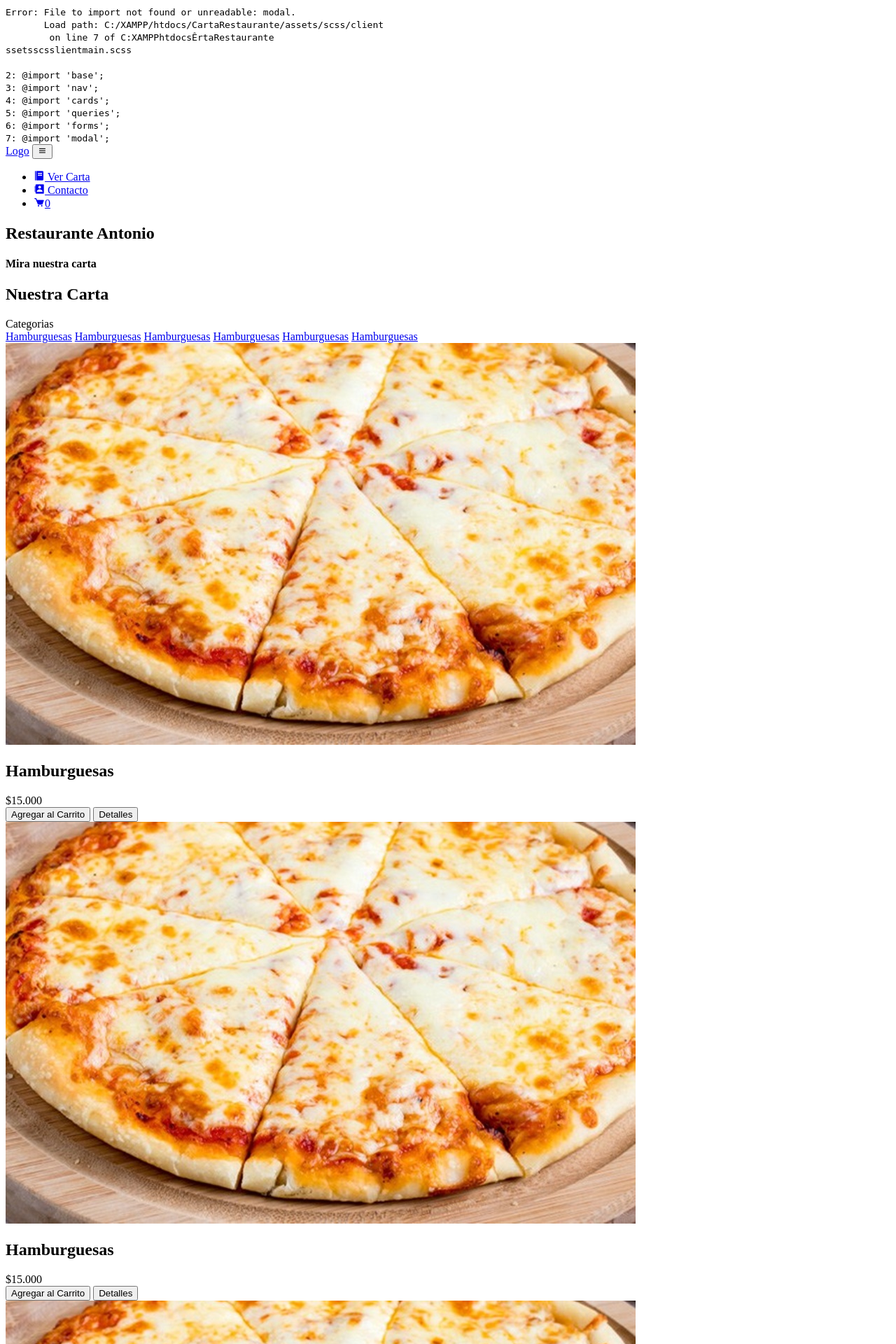
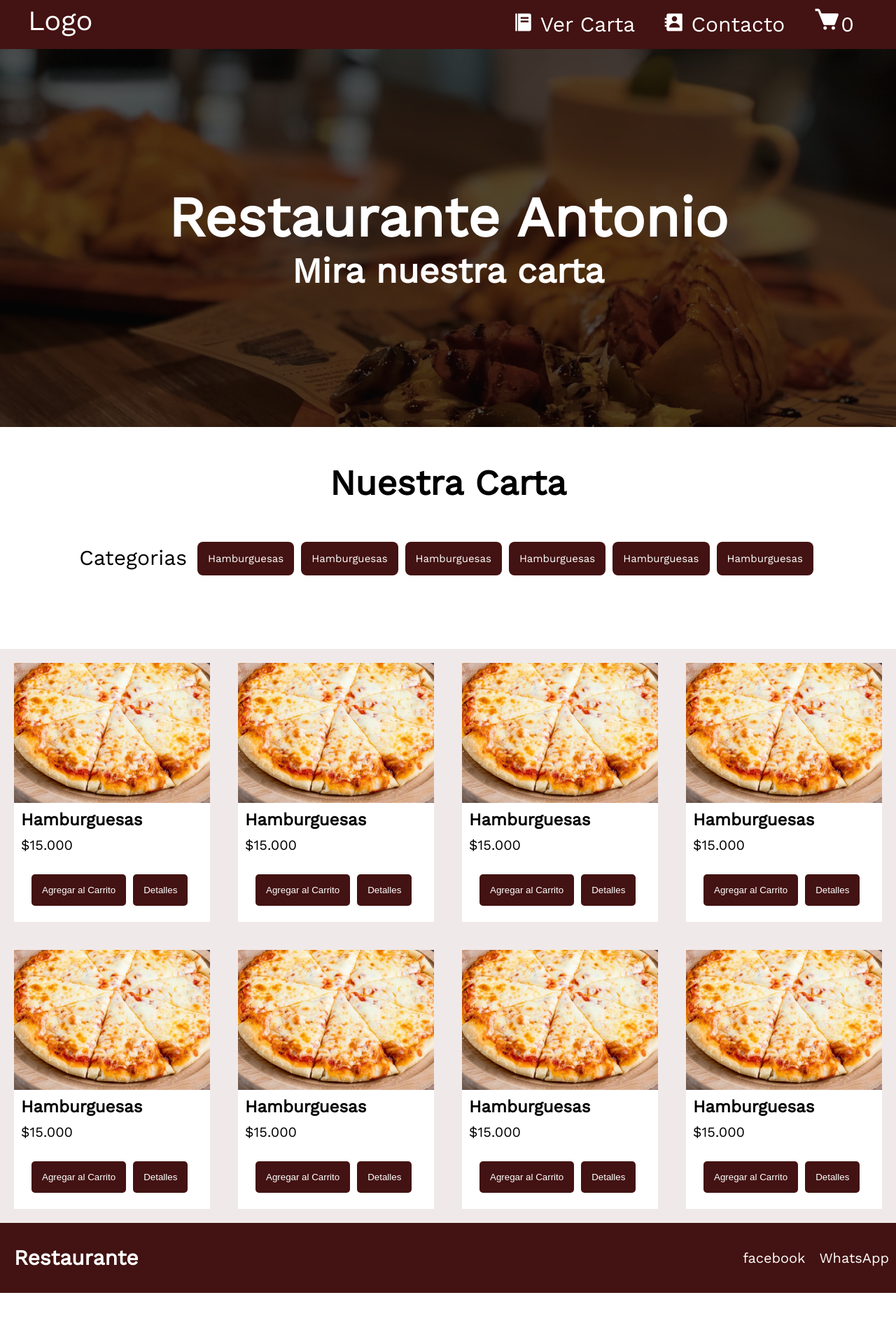
Before and after one commit to dantech99/CartaWeb, a PHP site: page / in a window 1280 px wide. Shown: the top 1920 px of the page at 70% size. After the commit the page ends 1847 px from the top, so only its background shows below. Run offline with PHP 8.4, Linux system fonts and the light colour scheme.

Commit message:
logica de negocio fase 1

```diff
--- a/admin/popus/modal.html
+++ b/admin/popus/Add.html
@@ -10,7 +10,7 @@
                 <div class="form-flex">
                 <div class="form-flex-one">
                     <label for="file-2">Imagen</label>
-                    <input type="file" name="" id="" class="file-input">
+                    <input type="file" name="imgTumbnail" id="" class="file-input">
                 </div>
 
                     <div class="form-flex-two">
@@ -27,7 +27,7 @@
 
                 <div class="form-text">
                     <label for="nombre">Nombre del producto</label>
-                    <input type="text" name="nombre" id="nombre">
+                    <input type="text" name="nombreP" id="nombreP">
                 </div>
 
 
--- a/assets/scss/client/main.css
+++ b/assets/scss/client/main.css
@@ -1,52 +1,433 @@
-/*
-Error: File to import not found or unreadable: modal.
-       Load path: C:/XAMPP/htdocs/CartaRestaurante/assets/scss/client
-        on line 7 of C:\XAMPP\htdocs\CartaRestaurante\assets\scss\client\main.scss
+@charset "UTF-8";
+/* variables de color */
+:root {
+  --primary-color-nav: #431212;
+  --primary-color-twxt: #fff;
+  --primary-color-btn: #431212; }
 
-2: @import 'base';
-3: @import 'nav';
-4: @import 'cards';
-5: @import 'queries';
-6: @import 'forms';
-7: @import 'modal';
+/* normalice */
+* {
+  padding: 0;
+  margin: 0;
+  box-sizing: border-box; }
 
-Backtrace:
-C:\XAMPP\htdocs\CartaRestaurante\assets\scss\client\main.scss:7
-C:/Program Files (x86)/Koala/rubygems/gems/sass-3.5.2/lib/sass/tree/import_node.rb:67:in `rescue in import'
-C:/Program Files (x86)/Koala/rubygems/gems/sass-3.5.2/lib/sass/tree/import_node.rb:45:in `import'
-C:/Program Files (x86)/Koala/rubygems/gems/sass-3.5.2/lib/sass/tree/import_node.rb:28:in `imported_file'
-C:/Program Files (x86)/Koala/rubygems/gems/sass-3.5.2/lib/sass/tree/import_node.rb:37:in `css_import?'
-C:/Program Files (x86)/Koala/rubygems/gems/sass-3.5.2/lib/sass/tree/visitors/perform.rb:314:in `visit_import'
-C:/Program Files (x86)/Koala/rubygems/gems/sass-3.5.2/lib/sass/tree/visitors/base.rb:36:in `visit'
-C:/Program Files (x86)/Koala/rubygems/gems/sass-3.5.2/lib/sass/tree/visitors/perform.rb:162:in `block in visit'
-C:/Program Files (x86)/Koala/rubygems/gems/sass-3.5.2/lib/sass/stack.rb:79:in `block in with_base'
-C:/Program Files (x86)/Koala/rubygems/gems/sass-3.5.2/lib/sass/stack.rb:135:in `with_frame'
-C:/Program Files (x86)/Koala/rubygems/gems/sass-3.5.2/lib/sass/stack.rb:79:in `with_base'
-C:/Program Files (x86)/Koala/rubygems/gems/sass-3.5.2/lib/sass/tree/visitors/perform.rb:162:in `visit'
-C:/Program Files (x86)/Koala/rubygems/gems/sass-3.5.2/lib/sass/tree/visitors/base.rb:52:in `block in visit_children'
-C:/Program Files (x86)/Koala/rubygems/gems/sass-3.5.2/lib/sass/tree/visitors/base.rb:52:in `map'
-C:/Program Files (x86)/Koala/rubygems/gems/sass-3.5.2/lib/sass/tree/visitors/base.rb:52:in `visit_children'
-C:/Program Files (x86)/Koala/rubygems/gems/sass-3.5.2/lib/sass/tree/visitors/perform.rb:171:in `block in visit_children'
-C:/Program Files (x86)/Koala/rubygems/gems/sass-3.5.2/lib/sass/tree/visitors/perform.rb:183:in `with_environment'
-C:/Program Files (x86)/Koala/rubygems/gems/sass-3.5.2/lib/sass/tree/visitors/perform.rb:170:in `visit_children'
-C:/Program Files (x86)/Koala/rubygems/gems/sass-3.5.2/lib/sass/tree/visitors/base.rb:36:in `block in visit'
-C:/Program Files (x86)/Koala/rubygems/gems/sass-3.5.2/lib/sass/tree/visitors/perform.rb:190:in `visit_root'
-C:/Program Files (x86)/Koala/rubygems/gems/sass-3.5.2/lib/sass/tree/visitors/base.rb:36:in `visit'
-C:/Program Files (x86)/Koala/rubygems/gems/sass-3.5.2/lib/sass/tree/visitors/perform.rb:161:in `visit'
-C:/Program Files (x86)/Koala/rubygems/gems/sass-3.5.2/lib/sass/tree/visitors/perform.rb:10:in `visit'
-C:/Program Files (x86)/Koala/rubygems/gems/sass-3.5.2/lib/sass/tree/root_node.rb:36:in `css_tree'
-C:/Program Files (x86)/Koala/rubygems/gems/sass-3.5.2/lib/sass/tree/root_node.rb:29:in `render_with_sourcemap'
-C:/Program Files (x86)/Koala/rubygems/gems/sass-3.5.2/lib/sass/engine.rb:389:in `_render_with_sourcemap'
-C:/Program Files (x86)/Koala/rubygems/gems/sass-3.5.2/lib/sass/engine.rb:307:in `render_with_sourcemap'
-C:/Program Files (x86)/Koala/rubygems/gems/sass-3.5.2/lib/sass/exec/sass_scss.rb:391:in `run'
-C:/Program Files (x86)/Koala/rubygems/gems/sass-3.5.2/lib/sass/exec/sass_scss.rb:63:in `process_result'
-C:/Program Files (x86)/Koala/rubygems/gems/sass-3.5.2/lib/sass/exec/base.rb:52:in `parse'
-C:/Program Files (x86)/Koala/rubygems/gems/sass-3.5.2/lib/sass/exec/base.rb:19:in `parse!'
-C:/Program Files (x86)/Koala/rubygems/gems/sass-3.5.2/bin/sass:13:in `<top (required)>'
-C:/Program Files (x86)/Koala/bin/sass:22:in `load'
-C:/Program Files (x86)/Koala/bin/sass:22:in `<main>'
-*/
-body:before {
-  white-space: pre;
-  font-family: monospace;
-  content: "Error: File to import not found or unreadable: modal.\A        Load path: C:/XAMPP/htdocs/CartaRestaurante/assets/scss/client\A         on line 7 of C:\XAMPP\htdocs\CartaRestaurante\assets\scss\client\main.scss\A \A 2: @import 'base';\A 3: @import 'nav';\A 4: @import 'cards';\A 5: @import 'queries';\A 6: @import 'forms';\A 7: @import 'modal';"; }
+body {
+  font-family: 'Work Sans', sans-serif; }
+
+.main {
+  margin: 0 50px 0 50px; }
+
+/* estilos para el header y la navegacion */
+.header {
+  display: block;
+  width: 100%;
+  height: 70px;
+  background: var(--primary-color-nav);
+  top: 0;
+  left: 0; }
+
+.nav {
+  display: flex;
+  justify-content: space-between;
+  margin: auto;
+  max-width: 1200px; }
+
+.logo {
+  color: var(--primary-color-twxt);
+  font-size: 40px;
+  line-height: 60px;
+  text-decoration: none; }
+
+.bx-store-alt {
+  font-size: 45px; }
+
+.menu {
+  display: flex;
+  list-style: none; }
+
+.menu-item {
+  font-size: 30px;
+  margin: 0 10px;
+  line-height: 70px;
+  width: max-content; }
+
+.menu-item a {
+  text-decoration: none;
+  color: var(--primary-color-twxt);
+  padding: 20px 10px; }
+
+.menu-item a:hover {
+  background: #eb5c5c; }
+
+.item-social {
+  margin: 0 10px;
+  line-height: 75px;
+  width: max-content; }
+
+.item-social a {
+  text-decoration: none;
+  color: var(--primary-color-twxt);
+  padding: 20px 10px;
+  font-size: 30px; }
+
+.item-social a:hover {
+  background: #eb5c5c;
+  transition: 0.3s; }
+
+.toggle {
+  border: none;
+  background: none;
+  cursor: pointer;
+  display: none; }
+
+.toggle .bx-menu {
+  font-size: 35px;
+  color: var(--primary-color-twxt); }
+
+/* estilos seccion de presentacion */
+.section-header {
+  width: 100%;
+  height: 540px;
+  display: flex;
+  text-align: center;
+  align-items: center;
+  justify-content: center;
+  background-image: url("../../../../img/restaurante.jpg");
+  background-repeat: no-repeat;
+  background-size: cover;
+  background-attachment: fixed;
+  background-position: center;
+  position: relative;
+  z-index: 1; }
+
+.section-header::before {
+  content: "";
+  width: 100%;
+  height: 100%;
+  position: absolute;
+  top: 0;
+  left: 0;
+  background-color: #070606;
+  opacity: 0.7;
+  z-index: -5; }
+
+.section-header .section-present-title {
+  font-size: 80px;
+  color: var(--primary-color-twxt); }
+
+.section-header .section-present-subtitle {
+  font-size: 50px;
+  color: var(--primary-color-twxt); }
+
+/* estilos seccion section-fill */
+.section-fill {
+  display: block;
+  width: 100%;
+  height: auto;
+  margin-bottom: 100px; }
+
+.section-fill-title {
+  text-align: center;
+  margin: 50px; }
+
+.section-fill-title h2 {
+  font-size: 50px; }
+
+/* Arriba | Derecha | Abajo | Izquierda */
+/* margin: 2px 1em 0 auto; */
+.section-fill-taks {
+  display: flex;
+  justify-content: center;
+  align-content: space-between;
+  flex-wrap: wrap; }
+
+.task {
+  display: flex;
+  justify-content: center;
+  align-content: space-between;
+  flex-wrap: wrap; }
+
+.section-fill-taks span {
+  font-size: 30px;
+  margin-right: 10px;
+  margin-top: 10px; }
+
+.task-link {
+  display: block;
+  text-decoration: none;
+  background: var(--primary-color-btn);
+  padding: 15px;
+  margin: 5px;
+  color: var(--primary-color-twxt);
+  font-size: 15px;
+  border-radius: 8px; }
+
+.task-link:hover {
+  background: #eb5c5c; }
+
+/* seccion de las tarjetas */
+.section-card-product {
+  background: #f0e9e9;
+  padding: 20px;
+  display: grid;
+  grid-template-columns: repeat(4, 1fr);
+  grid-gap: 40px; }
+
+/* cards */
+.section-card {
+  width: 100%;
+  height: 370px;
+  border-radius: 20px; }
+
+.card {
+  height: 100%;
+  width: 100%;
+  background: #fff; }
+
+.card-img {
+  width: 100%;
+  height: 200px; }
+
+.card-img img {
+  width: 100%;
+  height: 100%; }
+
+.card-body {
+  padding: 10px; }
+
+.card-price {
+  display: block;
+  font-size: 20px;
+  margin-top: 10px; }
+
+.card-btn {
+  display: flex;
+  padding: 10px;
+  margin: 10px; }
+
+.card-btn .btn {
+  border: none;
+  background: var(--primary-color-btn);
+  padding: 15px;
+  margin: 0 5px 0 5px;
+  color: #fff;
+  border-radius: 5px;
+  font-weight: 400; }
+
+.card-btn .btn:hover {
+  background: #eb5c5c; }
+
+/* medidas responsive  */
+/* Small devices (landscape phones, 576px and up) */
+@media (max-width: 576px) {
+  .header {
+    height: 70px; }
+
+  .logo {
+    font-size: 30px;
+    line-height: 70px;
+    margin-left: 10px; }
+
+  .menu {
+    display: flex;
+    flex-direction: column;
+    text-align: center;
+    margin-right: 20px;
+    background-color: var(--primary-color-nav);
+    position: fixed;
+    left: 0;
+    top: 60px;
+    width: 100%;
+    padding: 20px 0;
+    height: calc(100% - 60px);
+    overflow-y: auto;
+    left: 100%;
+    transition: left 0.3s;
+    z-index: 2; }
+
+  .menu-item {
+    line-height: 70px;
+    display: block;
+    width: 100%; }
+
+  .menu-item a:hover {
+    background: none; }
+
+  .menu-item:hover {
+    background: #eb5c5c; }
+
+  .toggle {
+    display: block;
+    margin-right: 10px; }
+
+  .menu-item_visible {
+    left: 0; }
+
+  .section-card-product {
+    grid-template-columns: repeat(2, 1fr); }
+
+  .section-fill-taks span {
+    font-size: 30px;
+    margin-right: 10px;
+    margin-top: 10px; }
+
+  .task-link {
+    display: block;
+    text-decoration: none;
+    background: var(--primary-color-btn);
+    padding: 15px;
+    margin: 5px;
+    color: var(--primary-color-twxt);
+    font-size: 15px;
+    border-radius: 8px; }
+
+  .section-header .section-present-title {
+    font-size: 60px;
+    color: var(--primary-color-twxt); }
+
+  .section-header .section-present-subtitle {
+    font-size: 40px;
+    color: var(--primary-color-twxt); }
+
+  .section-fill-title h2 {
+    font-size: 40px; } }
+@media (max-width: 400px) {
+  .section-card-product {
+    grid-template-columns: repeat(1, 1fr); } }
+/* Medium devices (tablets, 768px and up) */
+@media (min-width: 768px) {
+  .section-card-product {
+    grid-template-columns: repeat(3, 1fr); } }
+/* Large devices (desktops, 992px and up) */
+@media (min-width: 992px) {
+  .section-card-product {
+    grid-template-columns: repeat(4, 1fr); } }
+/*  X-Large devices (large desktops, 1200px and up) */
+@media (min-width: 1200px) {
+  .section-card-product {
+    grid-template-columns: repeat(4, 1fr); } }
+/* boton flotante carrito */
+.btn-flotante {
+  font-size: 20px;
+  /* Cambiar el tamaño de la tipografia */
+  font-weight: bold;
+  /* Fuente en negrita o bold */
+  color: #ffffff;
+  /* Color del texto */
+  border-radius: 5px;
+  /* Borde del boton */
+  letter-spacing: 2px;
+  /* Espacio entre letras */
+  background-color: var(--primary-color-btn);
+  /* Color de fondo */
+  padding: 18px 30px;
+  /* Relleno del boton */
+  position: fixed;
+  bottom: 40px;
+  right: 40px;
+  transition: all 300ms ease 0ms;
+  box-shadow: 0px 8px 15px rgba(0, 0, 0, 0.1);
+  z-index: 99;
+  text-decoration: none;
+  display: flex; }
+
+.btn-flotante:hover {
+  background-color: #f70743;
+  transform: translateY(-7px); }
+
+.bxs-cart {
+  font-size: 40px; }
+
+@media only screen and (max-width: 600px) {
+  .btn-flotante {
+    font-size: 14px;
+    padding: 12px 20px;
+    bottom: 20px;
+    right: 20px; } }
+/* footer  */
+.footer {
+  display: flex;
+  justify-content: space-between;
+  background: var(--primary-color-nav);
+  height: 100px; }
+
+.foot {
+  line-height: 100px; }
+
+.foot h2 {
+  color: #fff;
+  font-size: 30px;
+  margin-left: 20px; }
+
+.foot-social {
+  line-height: 100px;
+  display: flex; }
+
+.foot-social a {
+  margin: 0 10px;
+  text-decoration: none;
+  color: #fff;
+  font-size: 20px; }
+
+.file-input {
+  padding: 15px;
+  background: #ffffff;
+  width: 100%;
+  border: 1px solid #bbb7b7; }
+
+.file-input::-webkit-file-upload-button {
+  display: none; }
+
+.forms-content {
+  border-radius: 5px;
+  width: 40%;
+  height: 90%;
+  background: #fff; }
+
+form {
+  padding: 20px; }
+
+form label {
+  margin: 10px 0;
+  font-size: 20px; }
+
+.form-flex {
+  margin: 20px 0;
+  display: flex;
+  justify-content: space-between; }
+
+.form-flex-one {
+  display: flex;
+  flex-direction: column; }
+
+.form-flex-two {
+  display: flex;
+  flex-direction: column; }
+
+.select-input {
+  padding: 20px;
+  width: 100%;
+  height: 10px; }
+
+.select-input option {
+  background: wheat;
+  padding: 10px; }
+
+.form-text {
+  display: flex;
+  flex-direction: column;
+  margin: 20px 0; }
+
+.form-text input[type="text"] {
+  padding: 10px;
+  height: 20px;
+  border: none;
+  background: #ebe8e8;
+  outline: none; }
+
+.form-text textarea {
+  padding: 5px;
+  height: 100px;
+  resize: none; }
+
+/*# sourceMappingURL=main.css.map */
--- a/assets/scss/client/main.scss
+++ b/assets/scss/client/main.scss
@@ -4,4 +4,3 @@
 @import 'cards';
 @import 'queries';
 @import 'forms';
-@import 'modal';
--- a/config/conect.php
+++ b/config/conect.php
@@ -4,7 +4,7 @@ $host = "localhost";
 $user = "root";
 $clave = "";
 $db = "restaurante";
-$conexion = mysqli_connect($host, $user, $clave, $bd);
+$conexion = mysqli_connect($host, $user, $clave, $db);
 if (mysqli_connect_error()) {
     echo "conexion fallida con la base de datos";
     exit();
```
Also changed, not shown: admin/carta.php (+30 -50 lines), 1 other file.
